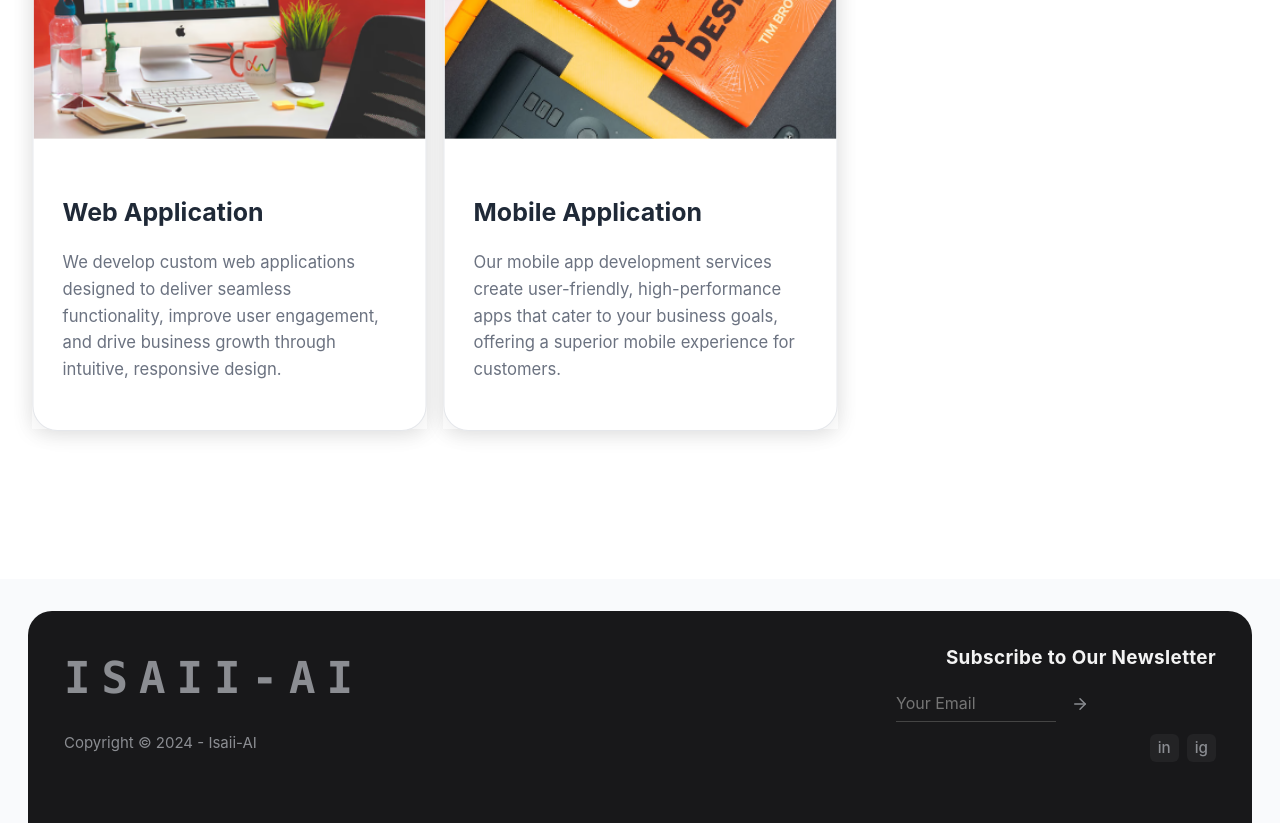
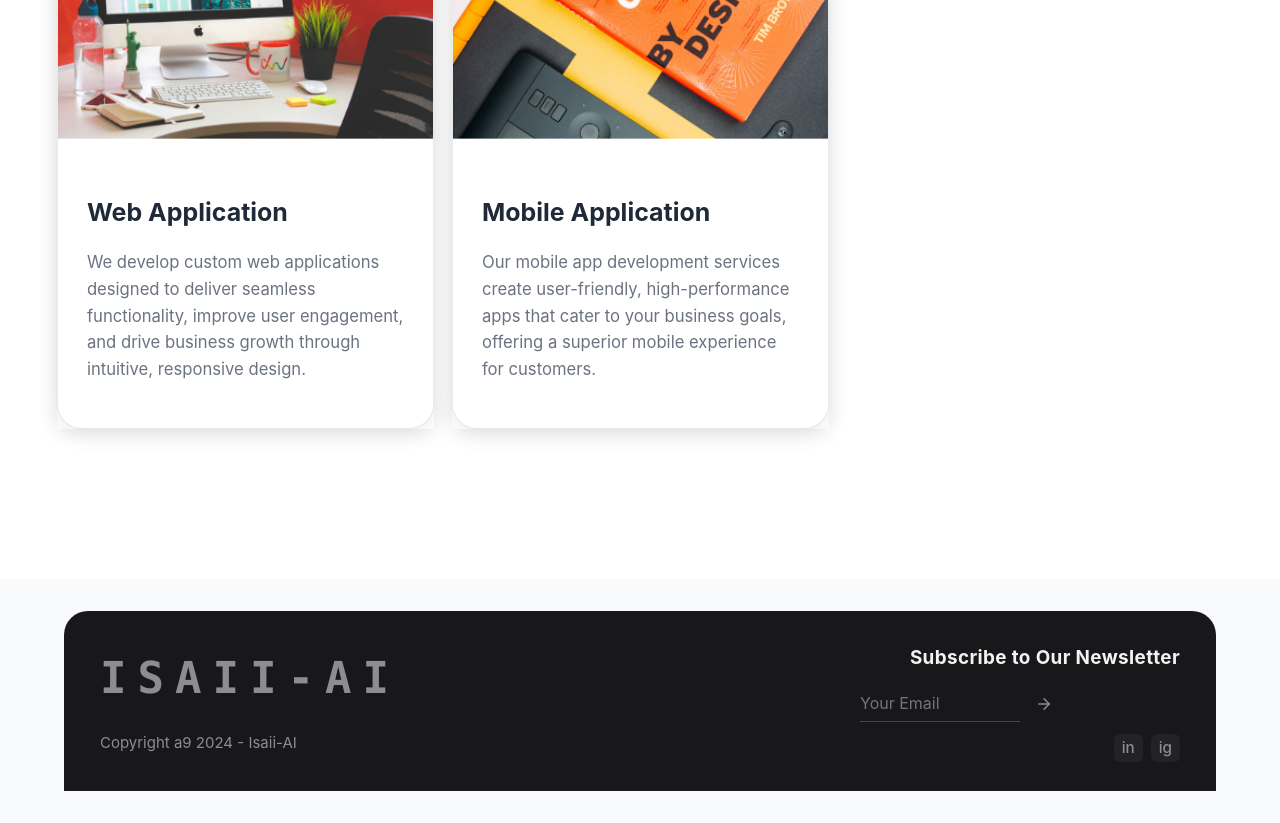
Before and after one commit to DhanavarshiniPR/isaii-Ai, a Next.js app: page /services in a window 1280 px wide. Shown: the part 980-1803 px from the top of the page. After the commit the page ends 1771 px from the top, so only its background shows below. Built offline with nearby package versions, Linux system fonts and the light colour scheme.

Commit message:
mobile responsive changes

```diff
--- a/app/components/Footer.js
+++ b/app/components/Footer.js
@@ -1,25 +1,36 @@
 'use client';
 
-import React, { useState } from 'react';
+import React, { useState, useEffect } from 'react';
 
 export default function Footer() {
-  const [showTooltip, setShowTooltip] = useState(false);
+  const [isMobile, setIsMobile] = useState(false);
+
+  useEffect(() => {
+    const handleResize = () => {
+      setIsMobile(window.innerWidth <= 700);
+    };
+    handleResize();
+    window.addEventListener('resize', handleResize);
+    return () => window.removeEventListener('resize', handleResize);
+  }, []);
+
   return (
     <footer style={{
       background: '#18181a',
       borderTopLeftRadius: '24px',
       borderTopRightRadius: '24px',
-      padding: '32px 36px 0 36px',
+      padding: isMobile ? '24px 8px 0 8px' : '32px 36px 0 36px',
       display: 'flex',
-      flexDirection: 'row',
-      justifyContent: 'space-between',
-      alignItems: 'flex-start',
+      flexDirection: isMobile ? 'column' : 'row',
+      justifyContent: isMobile ? 'flex-start' : 'space-between',
+      alignItems: isMobile ? 'flex-start' : 'flex-start',
       minHeight: '180px',
-      width: '90%',
+      width: isMobile ? '100%' : '90%',
+      minWidth: 0,
       margin: '32px auto 0 auto',
     }}>
       {/* Left: Brand and copyright */}
-      <div style={{ minWidth: '320px' }}>
+      <div style={{ minWidth: isMobile ? 0 : '320px', width: isMobile ? '100%' : undefined, marginBottom: isMobile ? '18px' : 0 }}>
         <div style={{
           fontFamily: '"Fira Mono", "Menlo", "Monaco", "Consolas", monospace',
           fontWeight: 900,
@@ -32,12 +43,12 @@ export default function Footer() {
           ISAII-AI
         </div>
         <div style={{ color: '#8b8d92', fontSize: '15px', marginTop: '8px', fontFamily: 'Inter, Arial, sans-serif', fontWeight: 400 }}>
-          Copyright © 2024 - Isaii-AI
+          Copyright  a9 2024 - Isaii-AI
         </div>
       </div>
       {/* Right: Newsletter */}
-      <div style={{ minWidth: '320px', display: 'flex', flexDirection: 'column', alignItems: 'flex-end' }}>
-        <div style={{ color: '#f3f3f3', fontWeight: 700, fontSize: '1.18rem', marginBottom: '12px', textAlign: 'right', fontFamily: 'Inter, Arial, sans-serif', letterSpacing: '0.02em' }}>
+      <div style={{ minWidth: isMobile ? 0 : '320px', width: isMobile ? '100%' : undefined, display: 'flex', flexDirection: 'column', alignItems: isMobile ? 'flex-start' : 'flex-end' }}>
+        <div style={{ color: '#f3f3f3', fontWeight: 700, fontSize: '1.18rem', marginBottom: '12px', textAlign: isMobile ? 'left' : 'right', fontFamily: 'Inter, Arial, sans-serif', letterSpacing: '0.02em' }}>
           Subscribe to Our Newsletter
         </div>
         <form style={{ display: 'flex', alignItems: 'center', gap: '0', width: '100%', marginBottom: '12px', fontFamily: 'Inter, Arial, sans-serif' }} onSubmit={e => e.preventDefault()}>
@@ -52,7 +63,7 @@ export default function Footer() {
               fontSize: '1rem',
               padding: '8px 0',
               outline: 'none',
-              width: '160px',
+              width: isMobile ? '100%' : '160px',
               borderRadius: '0',
               marginRight: '8px',
               fontFamily: 'Inter, Arial, sans-serif',
--- a/app/globals.css
+++ b/app/globals.css
@@ -121,3 +121,49 @@ html {
   opacity: 1 !important;
   transform: translateX(4px) !important;
 }
+
+html, body {
+  max-width: 100vw;
+  overflow-x: hidden;
+}
+
+* {
+  box-sizing: border-box;
+}
+
+img, video {
+  max-width: 100%;
+  height: auto;
+  display: block;
+}
+
+@media (max-width: 900px) {
+  .container, section, main, .feature-card, .product-grid-responsive, .features-grid {
+    max-width: 100% !important;
+    width: 100% !important;
+    padding-left: 8px !important;
+    padding-right: 8px !important;
+  }
+  h1, h2, h3 {
+    font-size: 6vw !important;
+  }
+  .features-grid, .product-grid-responsive {
+    grid-template-columns: 1fr !important;
+    gap: 20px !important;
+  }
+  .feature-card, .product-card-link {
+    min-width: 0 !important;
+    width: 100% !important;
+    margin: 0 auto !important;
+  }
+}
+
+@media (max-width: 600px) {
+  section, main, .container {
+    padding-left: 4px !important;
+    padding-right: 4px !important;
+  }
+  h1, h2, h3 {
+    font-size: 7vw !important;
+  }
+}
```
